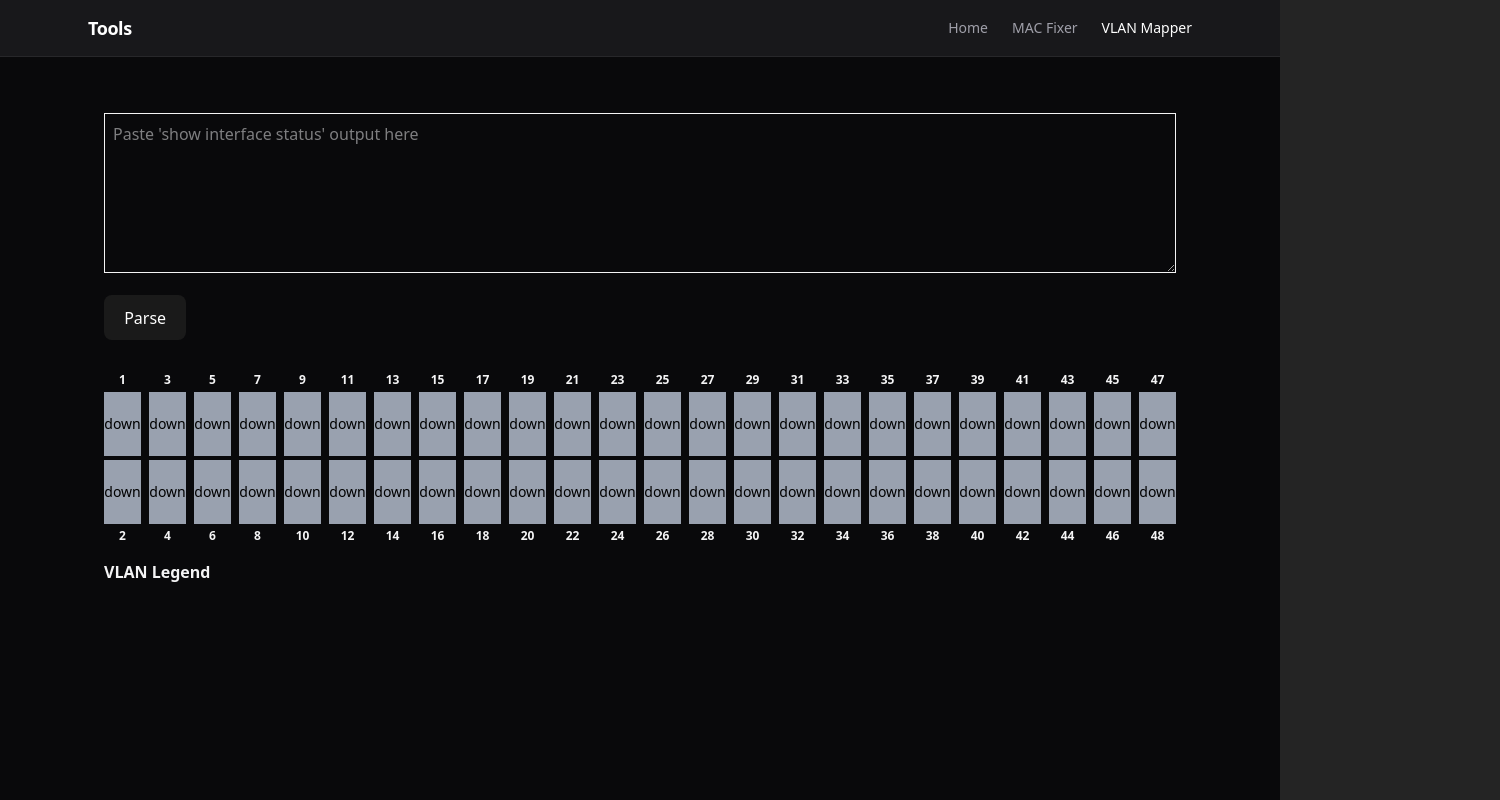
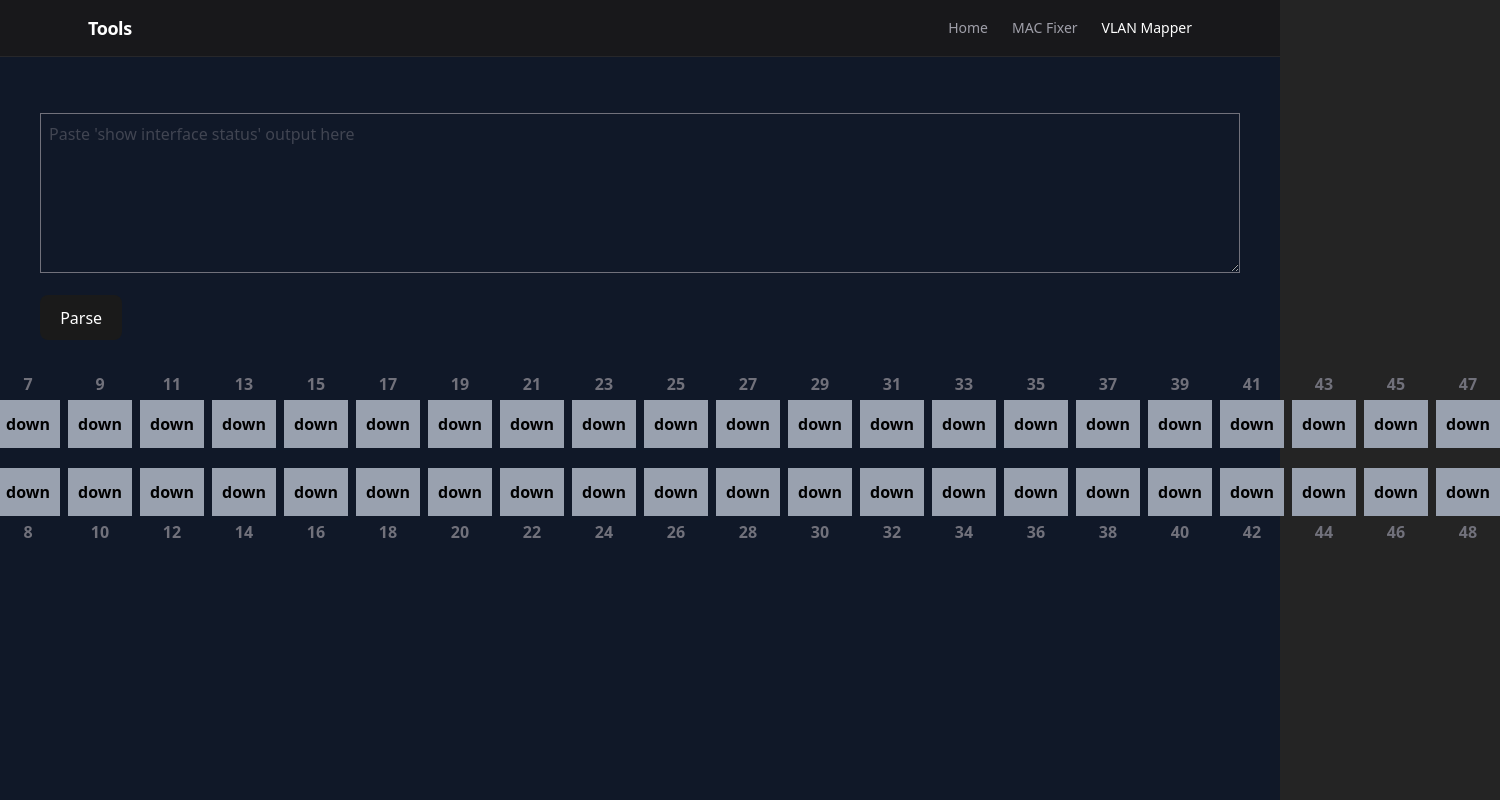
Before and after one commit to cloudsurfer-dev/cs_tools, a React (Vite) app: page /#/vlanmapper in a window 1280 px wide. Shown: the whole page, 1500 px wide, since content can reach past the window. Built offline with nearby package versions, Linux system fonts and the light colour scheme.

Commit message:
Cleaned up lay-out

```diff
--- a/src/App.tsx
+++ b/src/App.tsx
@@ -8,7 +8,7 @@ import { HashRouter, Routes, Route, NavLink } from "react-router-dom";
 function App() {
     return (
         <HashRouter>
-            <div className="min-h-screen bg-zinc-950 text-zinc-100">
+            <div className="min-h-screen bg-gray-900 text-zinc-500">
 
                 <header className="w-full border-b border-zinc-800 bg-zinc-900">
                     <div className="mx-auto flex h-14 max-w-6xl items-center justify-between px-6">
@@ -32,7 +32,7 @@ function App() {
                     </div>
                 </header>
 
-                <main className="mx-auto max-w-6xl px-6 py-10">
+                <main className="mx-auto max-w-8xl px-6 py-10">
                     <Routes>
                         <Route path="/" element={<Home />} />
                         <Route path="/macfixer" element={<MacFixer />} />
--- a/src/components/InterfaceStatus.tsx
+++ b/src/components/InterfaceStatus.tsx
@@ -1,6 +1,5 @@
 import { useState } from "react";
 
-// --- Constants ---
 const STATUS_OPTIONS = ["connected", "notconnect", "disabled", "err-disabled"] as const;
 type Status = (typeof STATUS_OPTIONS)[number];
 
@@ -16,20 +15,17 @@ const COLOR_PALETTE = [
 ];
 const DEFAULT_COLOR = "bg-gray-400";
 
-// --- Types ---
 interface Port {
-    port: string;  // full port name like "Gi1/0/1"
-    name: string;  // optional description
+    port: string;
+    name: string;
     status: Status | "unknown";
     vlan: string;
 }
 
-// --- Component ---
 export const InterfaceStatus = () => {
     const [dump, setDump] = useState("");
     const [ports, setPorts] = useState<Port[]>([]);
 
-    // --- Parse a single line ---
     const parseLine = (line: string): Port | null => {
         const portMatch = line.match(/Gi\d+\/\d+\/\d+/);
         if (!portMatch) return null;
@@ -49,7 +45,6 @@ export const InterfaceStatus = () => {
         return { port: portStr, name, status, vlan };
     };
 
-    // --- Parse the textarea ---
     const parse = () => {
         const lines = dump.split("\n");
         const parsed = lines
@@ -58,7 +53,6 @@ export const InterfaceStatus = () => {
         setPorts(parsed);
     };
 
-    // --- Dynamic VLAN → color mapping ---
     const vlanToColorMap = (() => {
         const map = new Map<string, string>();
         let colorIndex = 0;
@@ -75,7 +69,6 @@ export const InterfaceStatus = () => {
         return vlanToColorMap.get(vlan) || DEFAULT_COLOR;
     };
 
-    // --- Prepare port layout (1–48) ---
     const portNumbers = Array.from({ length: 48 }, (_, i) => i + 1);
     const getPortData = (portNumber: number): Port | undefined =>
         ports.find((p) => {
@@ -86,12 +79,10 @@ export const InterfaceStatus = () => {
     const odd = portNumbers.filter((p) => p % 2 !== 0);
     const even = portNumbers.filter((p) => p % 2 === 0);
 
-    // --- Cell text: up/down ---
     const getCellText = (status?: Status | "unknown") => (status === "connected" ? "up" : "down");
 
     return (
         <div className="p-4 space-y-4">
-            {/* Input */}
             <textarea
                 className="border w-full h-40 p-2"
                 value={dump}
@@ -101,19 +92,16 @@ export const InterfaceStatus = () => {
             <button className="px-4 py-2 bg-blue-500 text-white" onClick={parse}>
                 Parse
             </button>
-
-            {/* SWITCH GRID */}
+            <div className="flex justify-center">
                 <div className="flex flex-col gap-1 mt-4">
-                {/* Top port numbers */}
                     <div className="flex gap-2">
                         {odd.map((num) => (
-                        <div key={num} className="w-16 text-center text-xs font-semibold">
+                            <div key={num} className="w-16 text-center font-bold">
                                 {num}
                             </div>
                         ))}
                     </div>
 
-                {/* Top row (odd) */}
                     <div className="flex gap-2">
                         {odd.map((num) => {
                             const data = getPortData(num);
@@ -121,7 +109,7 @@ export const InterfaceStatus = () => {
                             return (
                                 <div
                                     key={num}
-                                className={`w-16 h-16 flex items-center justify-center text-sm text-black ${getColor(
+                                    className={`w-16 h-12 flex items-center justify-center  font-semibold text-black ${getColor(
                                         data?.vlan ?? "unknown"
                                     )}`}
                                     title={`Port: ${data?.port ?? num}\nName: ${data?.name || "-"}\nStatus: ${cellText}\nVLAN: ${data?.vlan ?? "-"}`}
@@ -132,15 +120,14 @@ export const InterfaceStatus = () => {
                         })}
                     </div>
 
-                {/* Bottom row (even) */}
-                <div className="flex gap-2">
+                    <div className="flex gap-2 mt-4">
                         {even.map((num) => {
                             const data = getPortData(num);
                             const cellText = getCellText(data?.status);
                             return (
                                 <div
                                     key={num}
-                                className={`w-16 h-16 flex items-center justify-center text-sm text-black ${getColor(
+                                    className={`w-16 h-12 flex items-center justify-center  font-semibold text-black ${getColor(
                                         data?.vlan ?? "unknown"
                                     )}`}
                                     title={`Port: ${data?.port ?? num}\nName: ${data?.name || "-"}\nStatus: ${cellText}\nVLAN: ${data?.vlan ?? "-"}`}
@@ -151,24 +138,21 @@ export const InterfaceStatus = () => {
                         })}
                     </div>
 
-                {/* Bottom port numbers */}
                     <div className="flex gap-2">
                         {even.map((num) => (
-                        <div key={num} className="w-16 text-center text-xs font-semibold">
+                            <div key={num} className="w-16 text-center font-bold">
                                 {num}
                             </div>
                         ))}
                     </div>
                 </div>
-
-            {/* VLAN LEGEND */}
-            <div className="mt-4">
-                <h3 className="font-semibold mb-2">VLAN Legend</h3>
+            </div>
+            <div className="flex justify-center mt-4">
                 <div className="flex flex-wrap gap-2">
                     {Array.from(vlanToColorMap.entries()).map(([vlan, color]) => (
                         <div
                             key={vlan}
-                            className={`flex items-center gap-1 px-2 py-1 ${color} text-black text-xs rounded`}
+                            className={`flex items-center justify-center text-center w-16 gap-1 px-2 py-1 ${color} text-black font-semibold rounded`}
                         >
                             {vlan}
                         </div>
--- a/src/components/MacFixer.tsx
+++ b/src/components/MacFixer.tsx
@@ -26,12 +26,14 @@ export const MacFixer = () => {
     }
     return (
     <>
-        <div className="">
+        <div className="flex justify-center">
+            <div className="mb-2">
+                <textarea onChange={handlePaste} value={input} rows={10} className="border-1"/>
+                <textarea value={output?.join('\n')} rows={10} className="border-1 ml-2" readOnly/>
+            </div>
+        </div>
+        <div className="flex justify-center">
             <button onClick={copyToClipboard}>Copy</button>
-            <div>
-                <textarea onChange={handlePaste} value={input} rows={10} className=""/>
-                <textarea value={output?.join('\n')} rows={10} className="" readOnly/>
-            </div>
         </div>
     </>
   )
```
Lines whose indentation alone changed are shown as unchanged.
